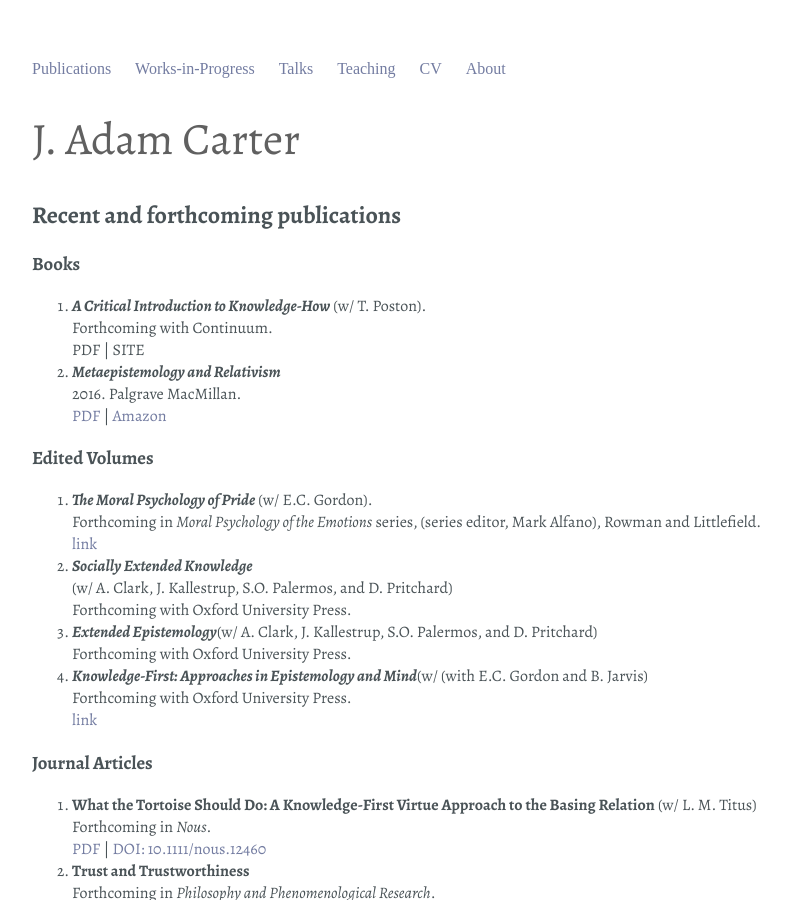
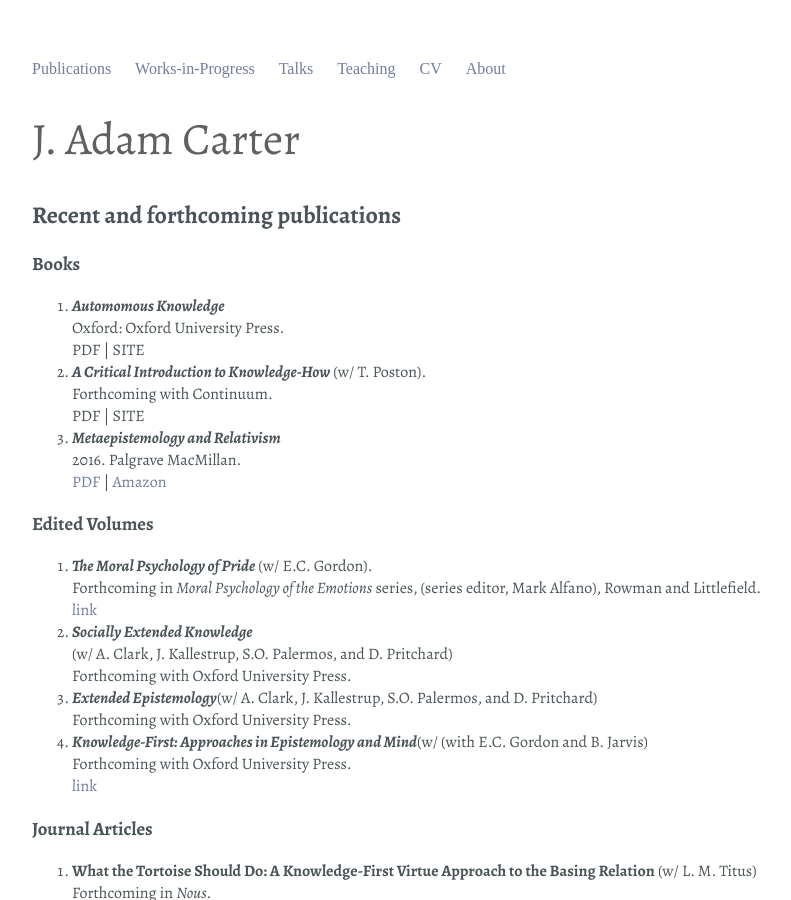
Before and after one commit to jadamcarter/jadamcarter.github.io, a Jekyll site: the page built from index.html, in a window 1280 px wide and 900 px high. Shown: the whole window, without its empty margins (160-951 px from the left). Built offline with Jekyll 4.4.1, drawn with Linux system fonts in a browser that asks for light colours; some web fonts are replaced.

Commit message:
automonous k

```diff
--- a/index.html
+++ b/index.html
@@ -7,6 +7,11 @@ title: J. Adam Carter
 <h2>Recent and forthcoming publications</h2>
 <h3>Books</h3>
 <ol>
+
+<li><strong><em>Automomous Knowledge</em></strong><br/>
+Oxford: Oxford University Press.<br/>
+PDF | SITE </li>
+
 <li><strong><em>A Critical Introduction to Knowledge-How</em></strong> (w/ T. Poston).<br/>
 Forthcoming with Continuum.<br/>
 PDF | SITE </li>
```
